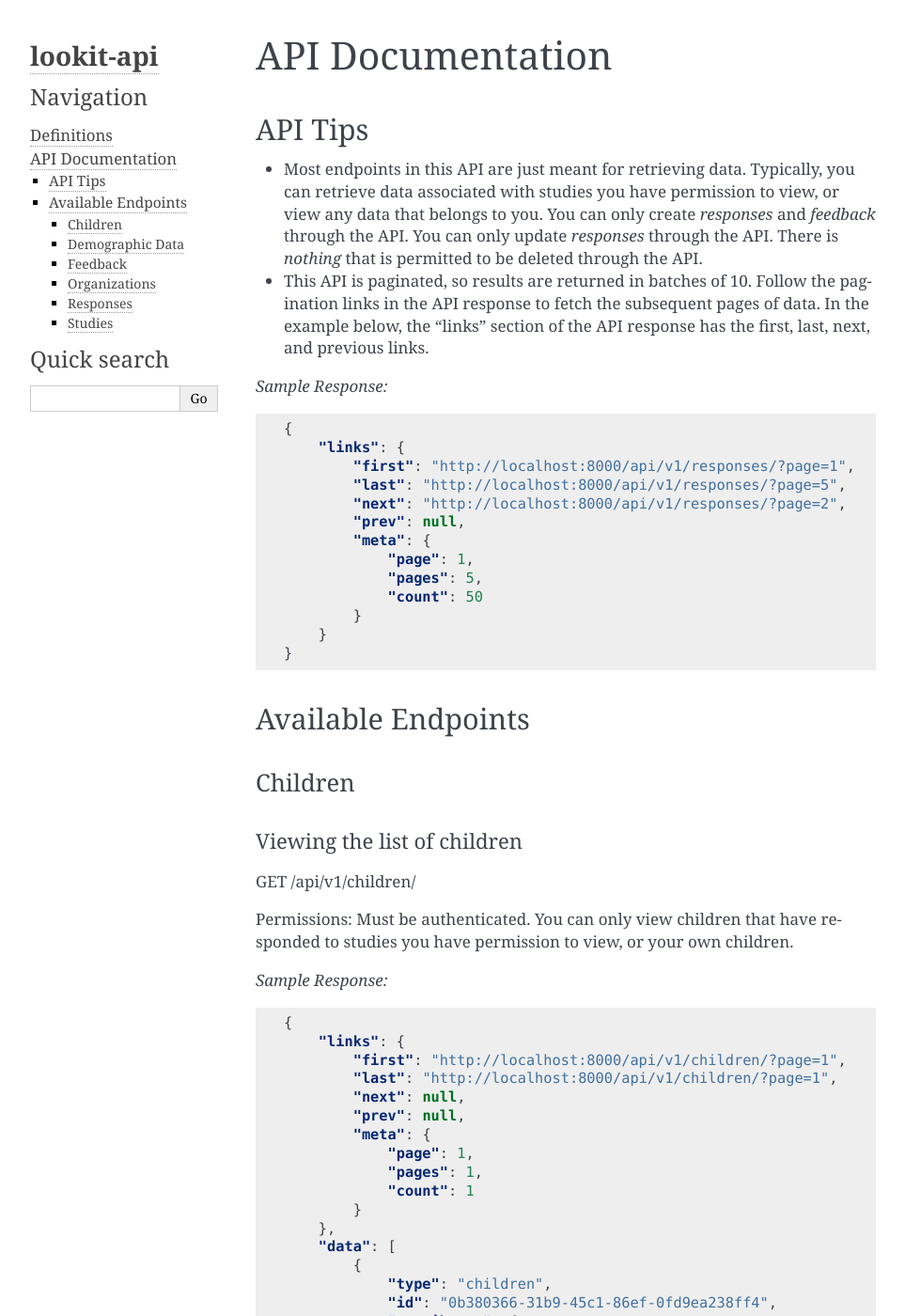
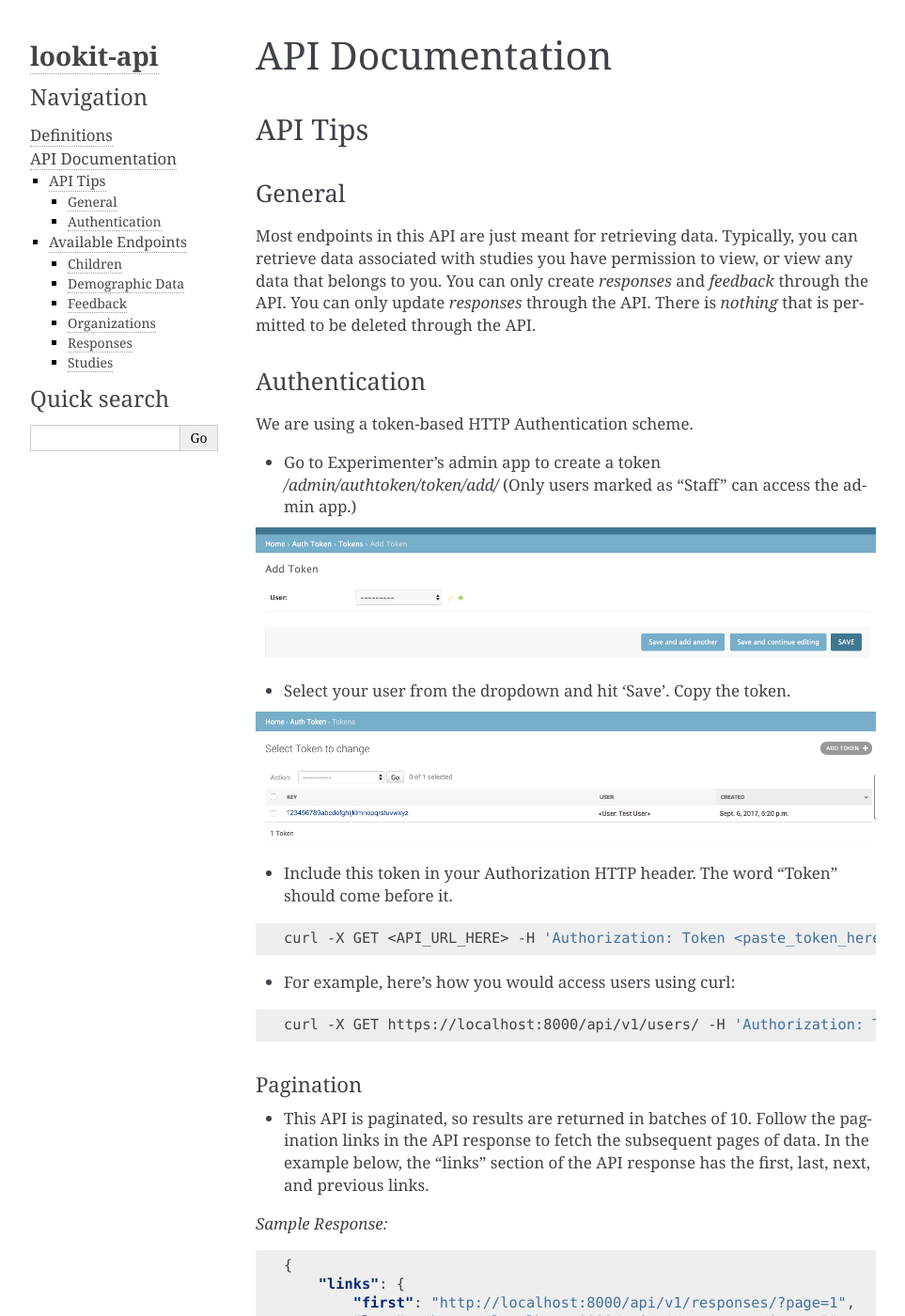
Before and after one commit to lookit/lookit-api, a Sphinx documentation site: the page built from docs/source/api-documentation.rst, in a window 1280 px wide and 1400 px high. Shown: the whole window at 94% size, without its empty margins (148-1111 px from the left). Built offline with Sphinx 7.4.7, drawn with Linux system fonts in a browser that asks for light colours.

Commit message:
Add authentication details to the documentation.

```diff
--- a/docs/source/api-documentation.rst
+++ b/docs/source/api-documentation.rst
@@ -5,8 +5,40 @@ API Documentation
 =========
 API Tips
 =========
-- Most endpoints in this API are just meant for retrieving data. Typically, you can retrieve data associated with studies you have permission to view, or view any data that belongs to you.  You can only create *responses* and *feedback* through the API.  You can only update *responses* through the API.  There is *nothing* that is permitted to be deleted through the API.
+-------
+General
+-------
+Most endpoints in this API are just meant for retrieving data. Typically, you can retrieve data associated with studies you have permission to view, or view any data that belongs to you.  You can only create *responses* and *feedback* through the API.  You can only update *responses* through the API.  There is *nothing* that is permitted to be deleted through the API.
 
+---------------
+Authentication
+---------------
+We are using a token-based HTTP Authentication scheme.
+
+- Go to Experimenter's admin app to create a token `/admin/authtoken/token/add/` (Only users marked as "Staff" can access the admin app.)
+
+.. image:: _static/img/add_token.png
+    :alt: Add token image
+
+- Select your user from the dropdown and hit 'Save'. Copy the token.
+
+.. image:: _static/img/specific_token.png
+    :alt: Copy token image
+
+-  Include this token in your Authorization HTTP header.  The word "Token" should come before it.
+
+.. code-block:: bash
+
+    curl -X GET <API_URL_HERE> -H 'Authorization: Token <paste_token_here>'
+
+- For example, here's how you would access users using curl:
+
+.. code-block:: bash
+
+    curl -X GET https://localhost:8000/api/v1/users/ -H 'Authorization: Token 123456789abcdefghijklmnopqrstuvwxyz'
+
+Pagination
+------------
 - This API is paginated, so results are returned in batches of 10. Follow the pagination links in the API response to fetch the subsequent pages of data.  In the example below, the "links" section of the API response has the first, last, next, and previous links.
 
 *Sample Response:*
```
Also changed, not shown: docs/source/_static/img/add_token.png (added), docs/source/_static/img/specific_token.png (added), 1 other file.
